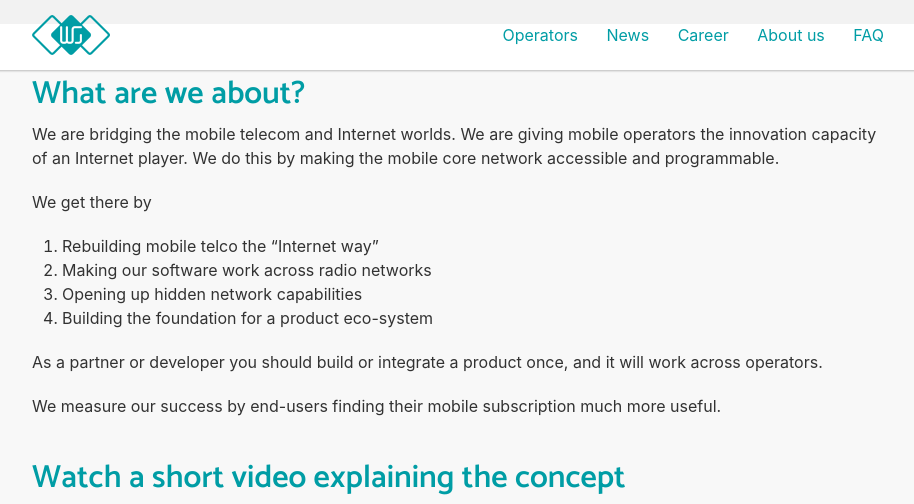
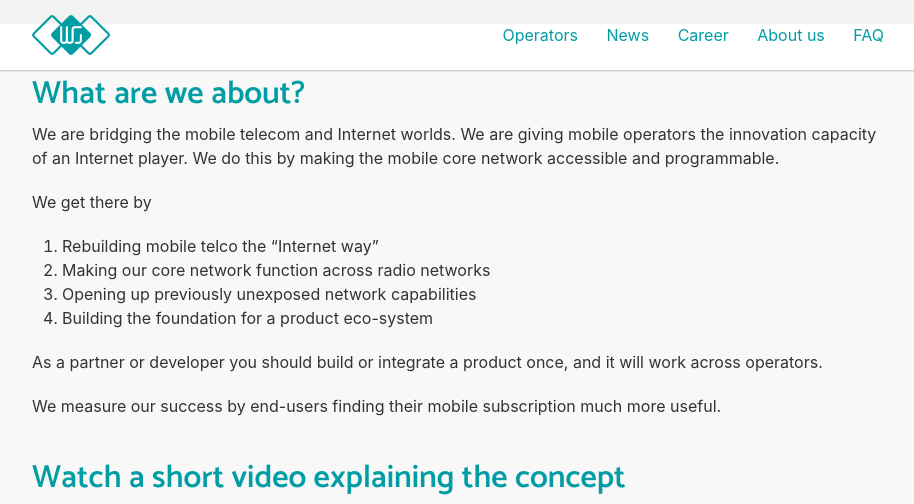
Before and after one commit to working-group-two/engineering-blog, a Jekyll site: the page built from pages/index.md, in a window 1280 px wide and 900 px high, scrolled down 426 px, cut to the strip 0-504 px from the top of the window. Shown: the whole strip, without its empty margins (178-1092 px from the left). Built offline with Jekyll 4.4.1, drawn with Linux system fonts in a browser that asks for light colours; nearby versions of some CDN libraries.

Commit message:
Update index.md
text edits

```diff
--- a/pages/index.md
+++ b/pages/index.md
@@ -11,8 +11,8 @@ We are bridging the mobile telecom and Internet worlds. We are giving mobile ope
 
 We get there by
 1. Rebuilding mobile telco the "Internet way"
-2. Making our software work across radio networks
-3. Opening up hidden network capabilities
+2. Making our core network function across radio networks
+3. Opening up previously unexposed network capabilities
 4. Building the foundation for a product eco-system
 
 As a partner or developer you should build or integrate a product once, and it will work across operators.
```
